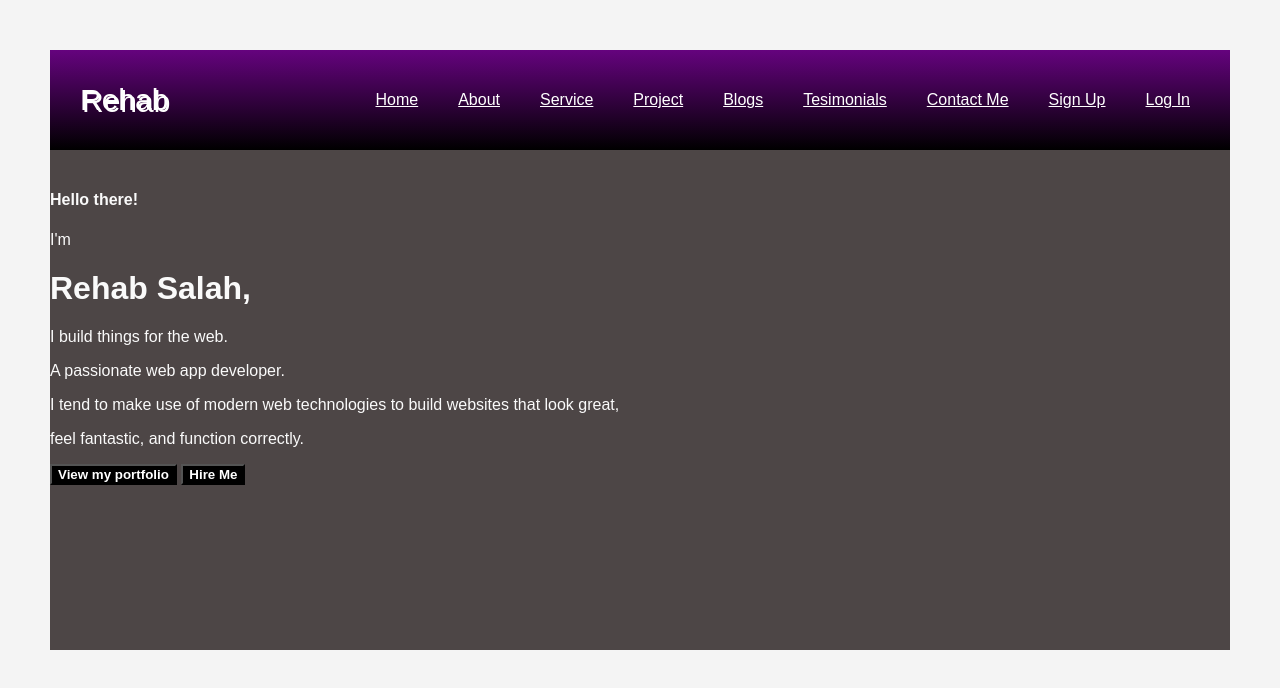
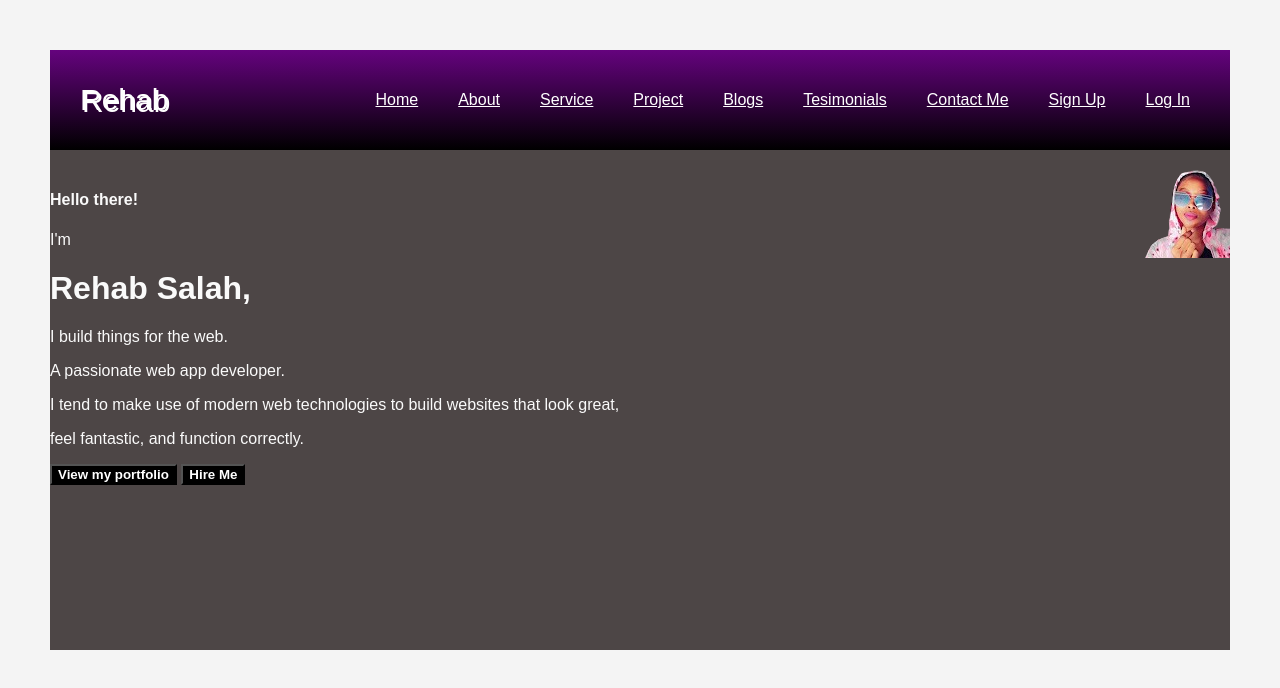
Before and after one commit to RehabSalah123/My-portfolio, a plain HTML site: page index.html in a window 1280 px wide. Drawn offline with Linux system fonts and the light colour scheme.

Commit message:
add index1

```diff
--- a/index.html
+++ b/index.html
@@ -50,7 +50,7 @@
                 </div>
             </div>
             <div class="image">
-                <!-- <img src="./Pictures/unnamed-removebg-preview.png" alt="hero image"> -->
+             <img src="./Pictures/unnamed-removebg-preview.png" alt="hero image">
             </div>
         </div>
     </div>
```
